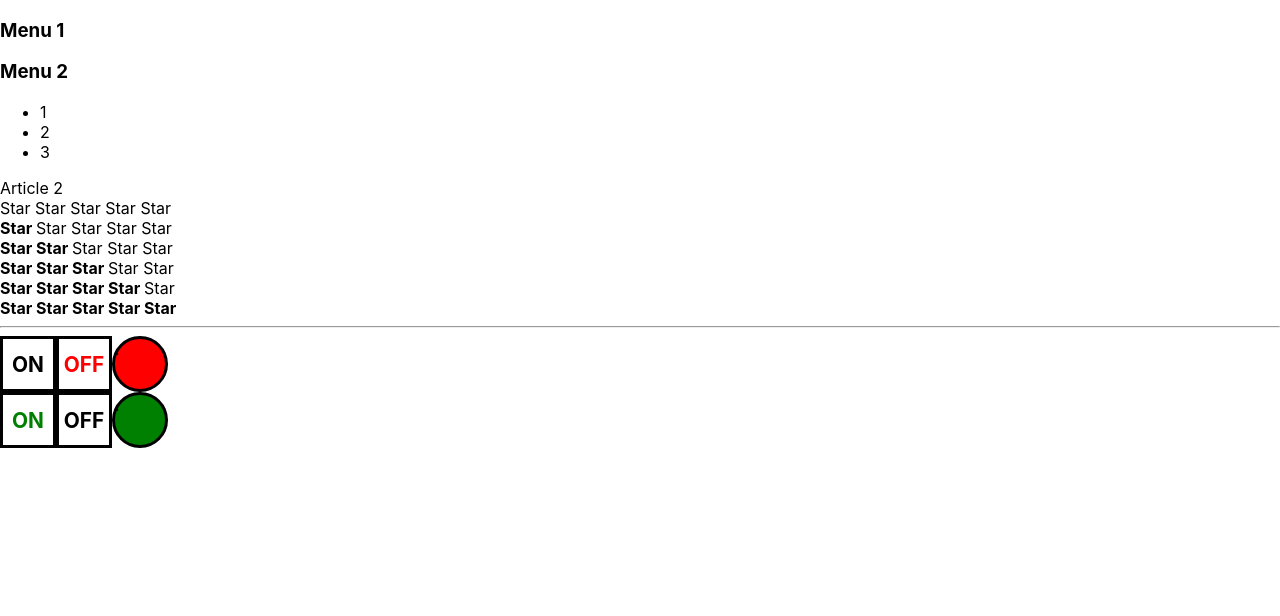
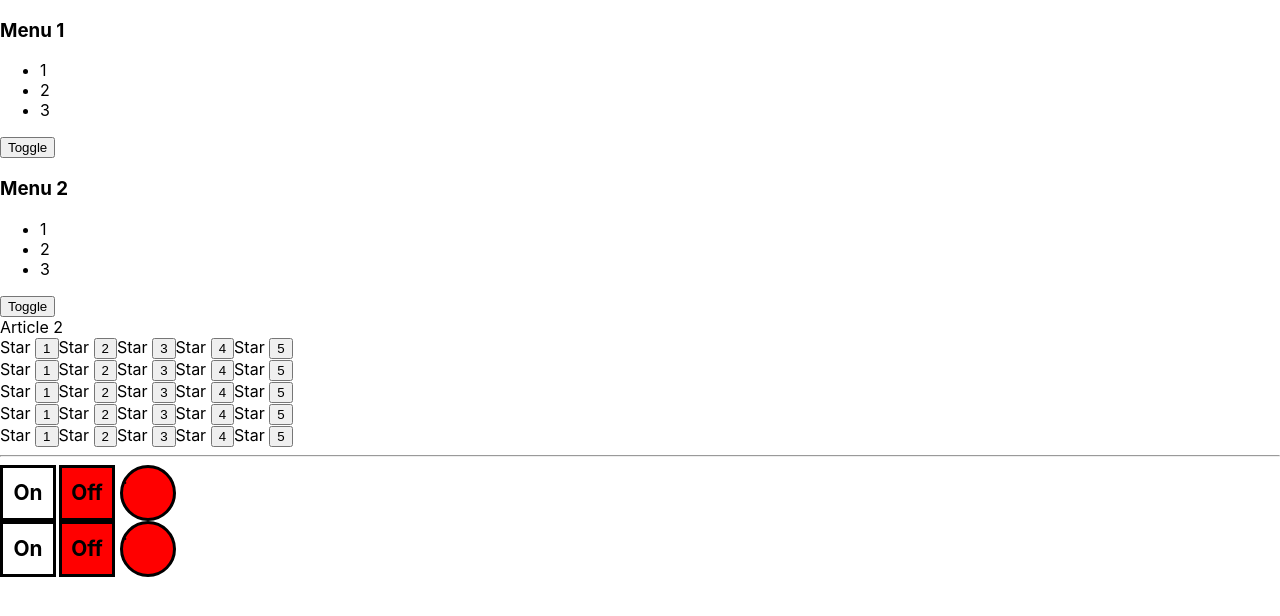
Before and after one commit to Svyat-1418/react-kabzda-kak-podrobno, a React (Create React App) app: page / in a window 1280 px wide. Shown: the top 616 px of the page. Built offline with nearby package versions, Linux system fonts and the light colour scheme.

Commit message:
06 - React кабзда как подробно: useState

```diff
--- a/src/App.tsx
+++ b/src/App.tsx
@@ -3,6 +3,8 @@ import './App.css';
 import Accordion from "./components/Accordion/Accordion";
 import Rating from "./components/Rating/Rating";
 import OnOff from "./components/OnOff/OnOff";
+import UncontrolledAccordion from "./components/UncontrolledAccordion/UncontrolledAccordion";
+import UncontrolledRating from "./components/UncontrolledRating/Rating";
 
 type PageTitlePropsType = {
     title: string
@@ -18,20 +20,29 @@ function App() {
             Article 1
             <Rating value={3}/>*/}
 
-            <Accordion titleValue={"Menu 1"} collapsed={true}/>
-            <Accordion titleValue={"Menu 2"} collapsed={false}/>
+            {/*<Accordion titleValue={"Menu 1"} collapsed={true}/>
+            <Accordion titleValue={"Menu 2"} collapsed={false}/>*/}
+
+            <UncontrolledAccordion titleValue={"Menu 1"} />
+            <UncontrolledAccordion titleValue={"Menu 2"} />
 
             Article 2
-            <Rating value={0}/>
+            {/*<Rating value={0}/>
             <Rating value={1}/>
             <Rating value={2}/>
             <Rating value={3}/>
             <Rating value={4}/>
-            <Rating value={5}/>
+            <Rating value={5}/>*/}
+
+            <UncontrolledRating />
+            <UncontrolledRating />
+            <UncontrolledRating />
+            <UncontrolledRating />
+            <UncontrolledRating />
 
             <hr/>
-            <OnOff isOn={false}/>
-            <OnOff isOn={true}/>
+            <OnOff />
+            <OnOff />
         </div>
     );
 }
--- a/src/components/OnOff/OnOff.tsx
+++ b/src/components/OnOff/OnOff.tsx
@@ -1,31 +1,12 @@
-import React from "react";
-
-type PropsType = {
-    isOn: boolean
-}
-type SquarePropsType = {
-    color: string
-    title: string
-}
-type IndicatorPropsType = {
-    color: string
-}
-
-function OnOff(props: PropsType) {
-    return (
-        <div style={{"display": "flex"}}>
-            <Square color={(props.isOn && "green") || "black"} title={"ON"}/>
-            <Square color={(!props.isOn && "red") || "black"} title={"OFF"}/>
-
-            <Indicator color={(props.isOn && "green") || "red"}/>
-        </div>
-    )
-}
+import React, {useState} from "react";
 
 
-function Square(props: SquarePropsType) {
-    return (
-        <div style={{
+function OnOff() {
+    console.log("OnOff rendering")
+    const [on, setOn] = useState<boolean>(false)
+    console.log("on: " + on)
+
+    const styleOn = {
         "display": "flex",
         "justifyContent": "center",
         "alignItems": "center",
@@ -34,21 +15,38 @@ function Square(props: SquarePropsType) {
         "border": "3px solid black",
         "fontSize": "1.3rem",
         "fontWeight": "bolder",
-            "color": `${props.color}`
-        }}>{props.title}</div>
-    )
+        backgroundColor: `${on ? "green" : "white"}`,
     }
-
-function Indicator(props: IndicatorPropsType) {
-    return (
-        <div style={{
+    const styleOff = {
+        marginLeft: "3px",
+        "display": "flex",
+        "justifyContent": "center",
+        "alignItems": "center",
+        "width": "50px",
+        "height": "50px",
+        "border": "3px solid black",
+        "fontSize": "1.3rem",
+        "fontWeight": "bolder",
+        backgroundColor: `${!on ? "red" : "white"}`,
+    }
+    const styleCircle = {
+        marginLeft: "5px",
         "width": "50px",
         "height": "50px",
         "border": "3px solid black",
         "borderRadius": "50%",
-            "background": `${props.color}`
-        }}>.</div>
+        "background": `${on ? "green" : "red"}`
+    }
+
+    return (
+        <div style={{"display": "flex"}}>
+            <div style={styleOn} onClick={() => setOn(true)}>On</div>
+            <div style={styleOff} onClick={() => setOn(false)}>Off</div>
+
+            <div style={styleCircle}>.</div>
+        </div>
     )
 }
 
+
 export default OnOff
--- /dev/null
+++ b/src/components/UncontrolledAccordion/UncontrolledAccordion.tsx
@@ -0,0 +1,42 @@
+import React, {useState} from "react";
+
+type UncontrolledAccordionPropsType = {
+    titleValue: string
+}
+type UncontrolledAccordionTitlePropsType = {
+    title: string
+}
+
+function UncontrolledAccordion(props: UncontrolledAccordionPropsType) {
+    console.log("UncontrolledAccordion rendering")
+    const [collapsed, setCollapsed] = useState<boolean>(false)
+
+    return (
+        <div>
+            <UncontrolledAccordionTitle title={props.titleValue}/>
+            {!collapsed && <UncontrolledAccordionBody/>}
+            <button onClick={() => setCollapsed(!collapsed)}>Toggle</button>
+        </div>
+    )
+}
+
+
+function UncontrolledAccordionTitle(props: UncontrolledAccordionTitlePropsType) {
+    console.log("UncontrolledAccordionTitle rendering")
+    return (
+        <h3>{props.title}</h3>
+    )
+}
+
+function UncontrolledAccordionBody() {
+    console.log("UncontrolledAccordionBody rendering")
+    return (
+        <ul>
+            <li>1</li>
+            <li>2</li>
+            <li>3</li>
+        </ul>
+    )
+}
+
+export default UncontrolledAccordion
--- /dev/null
+++ b/src/components/UncontrolledRating/Rating.tsx
@@ -0,0 +1,38 @@
+import React, {useState} from "react";
+
+type StarIntoUncontrolledRatingPropsType = {
+    selected: boolean
+}
+
+function UncontrolledRating() {
+    console.log("Rating rendering")
+    const [value, setValue] = useState<0|1|2|3|4|5>(0)
+
+    return (
+        <div>
+            <StarIntoUncontrolledRating selected={value > 0}/>
+            <button onClick={() => setValue(1)}>1</button>
+            <StarIntoUncontrolledRating selected={value > 1}/>
+            <button onClick={() => setValue(2)}>2</button>
+            <StarIntoUncontrolledRating selected={value > 2}/>
+            <button onClick={() => setValue(3)}>3</button>
+            <StarIntoUncontrolledRating selected={value > 3}/>
+            <button onClick={() => setValue(4)}>4</button>
+            <StarIntoUncontrolledRating selected={value > 4}/>
+            <button onClick={() => setValue(5)}>5</button>
+        </div>
+    )
+}
+
+
+function StarIntoUncontrolledRating(props: StarIntoUncontrolledRatingPropsType) {
+    console.log("Star rendering")
+
+    if (props.selected) {
+        return <span><b>Star </b></span>
+    } else {
+        return <span>Star </span>
+    }
+}
+
+export default UncontrolledRating
```
Lines whose indentation alone changed are shown as unchanged.
